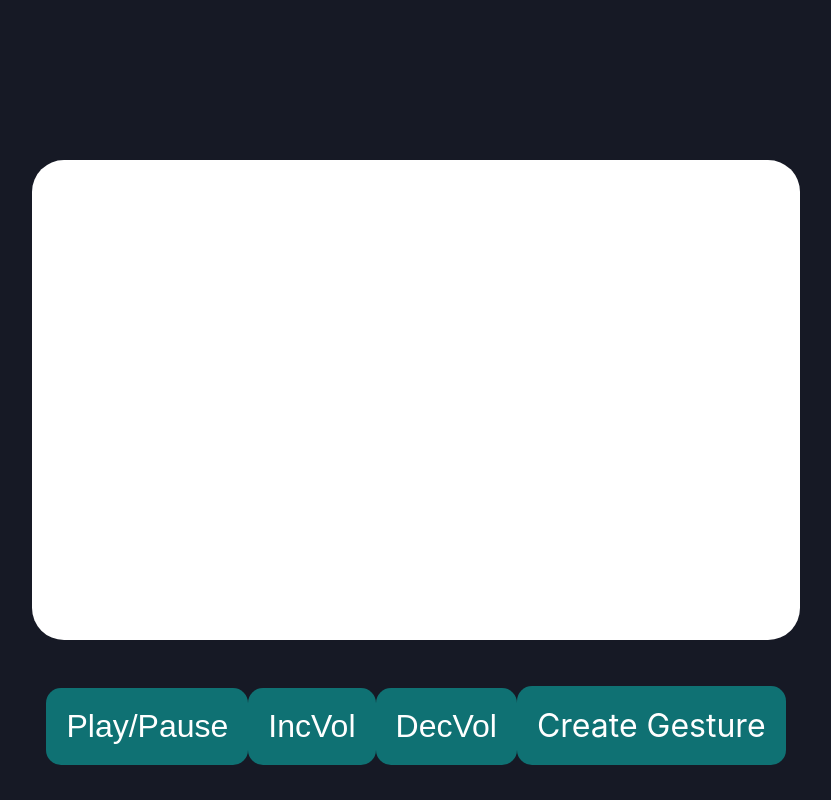
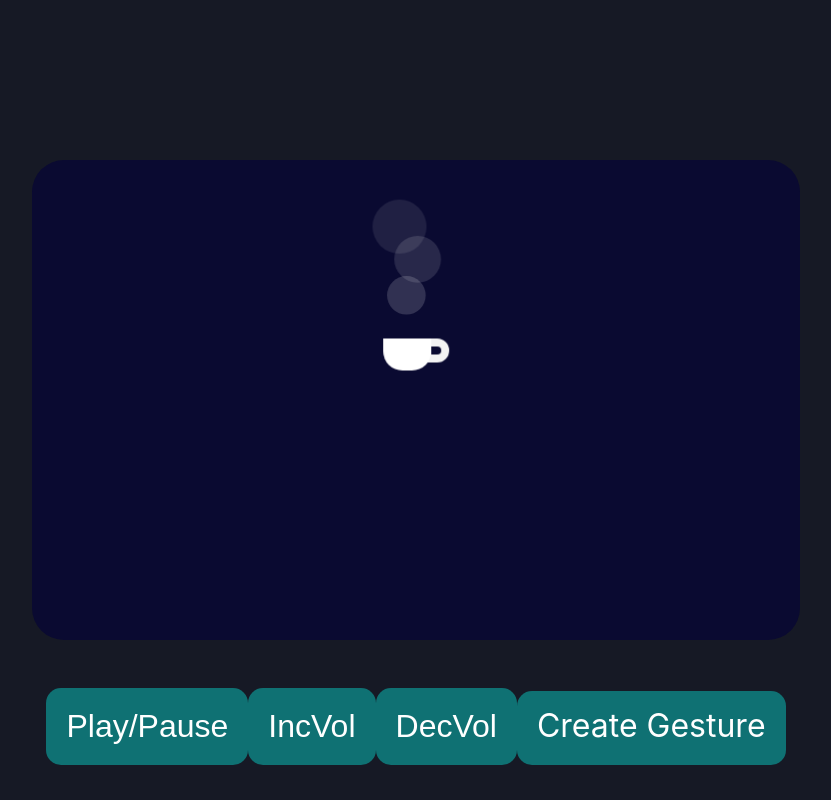
Before and after one commit to ethantorone/Jesture, a React (Create React App) app in the folder jesture-frontend/: page / in a window 1280 px wide. Shown: the whole page, without its empty margins (224-1055 px from the left). Built offline with nearby package versions, Linux system fonts and the light colour scheme.

Commit message:
made a hot cup of coffee

```diff
--- /dev/null
+++ b/jesture-frontend/src/Components/Entities/Cup.css
@@ -0,0 +1,87 @@
+
+#container {
+    position: absolute;
+    top: 50%;
+    left: 50%;
+    transform: translate(-50%, -50%);
+}
+.steam {
+    position: absolute;
+    height: 150px;
+    width: 150px;
+    border-radius: 50%;
+    background-color: #fff;
+    margin-top: -5em;
+    margin-left: -3em;
+    z-index: 0;
+    opacity: 0;
+}
+
+#steam1 {
+    -webkit-animation: steam1 4s ease-out infinite;
+    animation: steam1 4s ease-out infinite;
+}
+
+#steam3 {
+    -webkit-animation: steam1 4s ease-out 1s infinite;
+    animation: steam1 4s ease-out 1s infinite;
+}
+
+@-webkit-keyframes steam1 {
+    0% {transform: translateY(0) translateX(0) scale(0.2); opacity: 0.2;}
+    100% {transform: translateY(-200px) translateX(-20px) scale(0.5); opacity: 0;}
+}
+
+@keyframes steam1 {
+    0% {transform: translateY(0) translateX(0) scale(0.2); opacity: 0.2;}
+    100% {transform: translateY(-200px) translateX(-20px) scale(0.5); opacity: 0;}
+}
+
+#steam2 {
+    -webkit-animation: steam2 4s ease-out 0.5s infinite;
+    animation: steam2 4s ease-out 0.5s infinite;
+}
+
+#steam4 {
+    -webkit-animation: steam2 4s ease-out 1.5s infinite;
+    animation: steam2 4s ease-out 1.5s infinite;
+}
+
+@-webkit-keyframes steam2 {
+    0% {transform: translateY(0) translateX(0) scale(0.2); opacity: 0.2;}
+    100% {transform: translateY(-200px) translateX(20px) scale(0.5); opacity: 0;}
+}
+
+@keyframes steam2 {
+    0% {transform: translateY(0) translateX(0) scale(0.2); opacity: 0.2;}
+    100% {transform: translateY(-200px) translateX(20px) scale(0.5); opacity: 0;}
+}
+
+#cup {
+    z-index: 1;
+}
+
+#cup-body {
+    position: absolute;
+    height: 2em;
+    width: 3em;
+    border-radius: 0 0 1.2em 1.2em;
+    background-color: #fff;
+    margin: auto;
+    display: inline-block;
+    overflow: hidden;
+    z-index: 1;
+}
+
+
+#cup-handle {
+    position: relative;
+    height: 0.5em;
+    width: 0.6em;
+    border-radius: 0 150px 150px 0;
+    border: 0.5em solid #F3F3F3;
+    margin-bottom: 95px;
+    margin-left: 2.5em;
+    display: inline-block;
+    z-index: 0;
+}
--- /dev/null
+++ b/jesture-frontend/src/Components/Entities/Cup.js
@@ -0,0 +1,22 @@
+import './Cup.css'
+
+function Cup(props) {
+    return (
+        <div id="container">
+            <div class="steam" id="steam1"> </div>
+            <div class="steam" id="steam2"> </div>
+            <div class="steam" id="steam3"> </div>
+            <div class="steam" id="steam4"> </div>
+
+            <div id="cup">
+                <div id="cup-body">
+                    <div id="cup-shade"></div>
+                </div>
+                <div id="cup-handle"></div>
+            </div>
+
+        </div>
+    )
+}
+
+export default Cup;
--- a/jesture-frontend/src/Components/RoomSim.js
+++ b/jesture-frontend/src/Components/RoomSim.js
@@ -1,11 +1,13 @@
 import roomSimStyles from './RoomSim.modules.css'
 import ReactPlayer from 'react-player/youtube'
 import { useState } from 'react';
+import Cup from './Entities/Cup';
 
 function RoomSim(props) {
     const [playing, setPlaying] = useState(false)
     const [volume, setVolume] = useState(1)
     const [url, setUrl] = useState('https://youtu.be/Km71Rr9K-Bw')
+    const [backgroundStlye, setBackgroundStyle] = useState("background-color:")
 
     const togglePlay = (e) => {
         setPlaying(!playing)
@@ -19,6 +21,10 @@ function RoomSim(props) {
         setVolume(volume - 0.1 < 0 ? 0 : volume - 0.1)
     }
 
+    const changeBackground = (color) => {
+
+    }
+
     return (
         <div className="RoomSim">
             <div className="Room">
@@ -30,7 +36,7 @@ function RoomSim(props) {
                         controls={true}
                     ></ReactPlayer>
                 </div>
-
+                <Cup></Cup>
             </div>
             <button className="standard-button" onClick={togglePlay}>Play/Pause</button>
             <button className="standard-button" onClick={increaseVolume}>IncVol</button>
--- a/jesture-frontend/src/Components/RoomSim.modules.css
+++ b/jesture-frontend/src/Components/RoomSim.modules.css
@@ -6,11 +6,12 @@
     margin-top: 10rem;
     margin-bottom: 3rem;
     border-radius: 2rem;
-    background-color: white;
+    background-color: rgb(10, 10, 49);
 }
 
 .Hidden {
     visibility: hidden;
+    height: 0px;
 }
 
 .standard-button {
@@ -26,8 +27,9 @@
     background-color: #0F7173;
     border-radius: 15px;
     padding: 20px;
+    padding-top: 15px;
     border: none;
-    font-size: 32px;
+    font-size: 2rem;
     color: white;
     text-decoration: none;
 }
```
